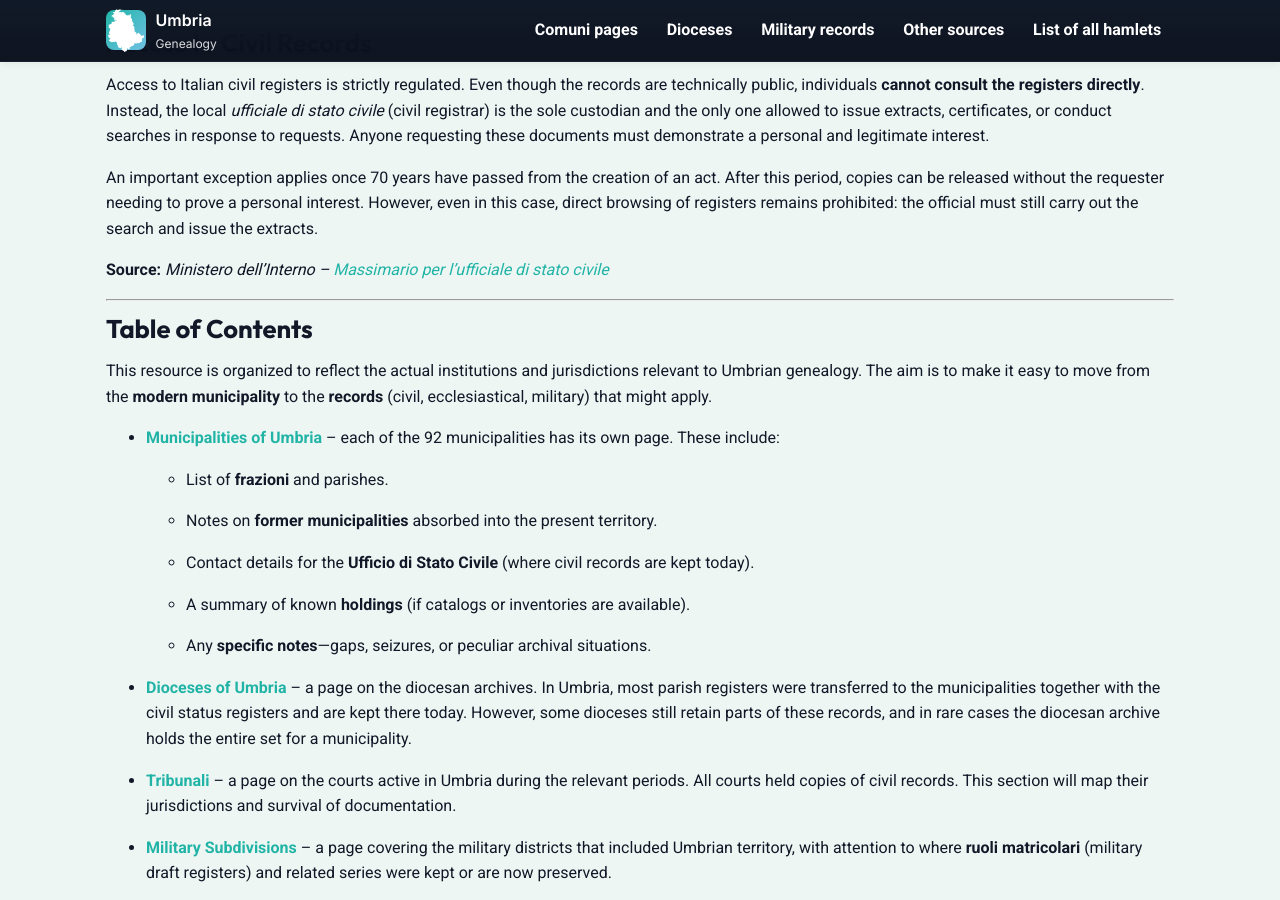
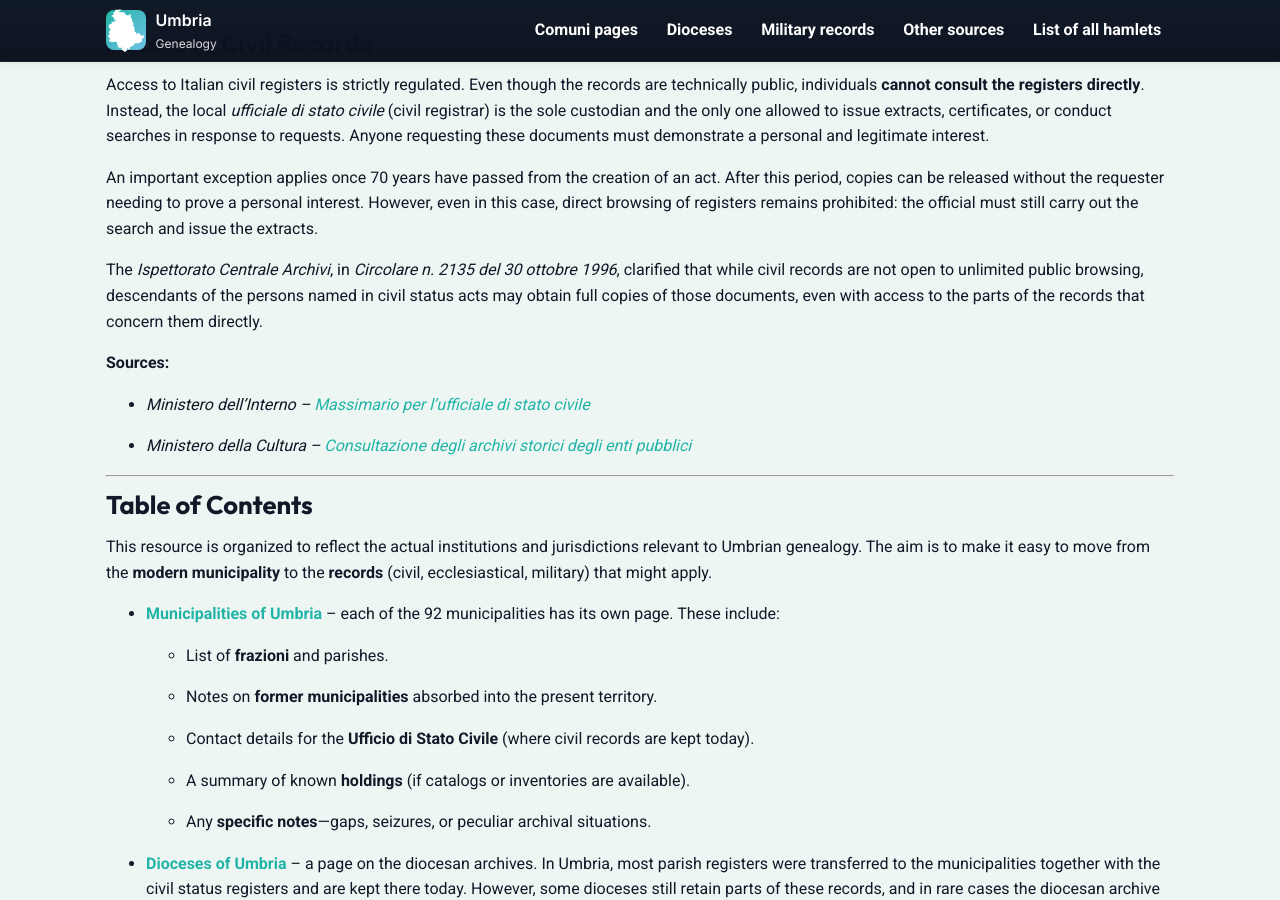
Before and after one commit to genealogy-umbria/genealogy-umbria.github.io, a Jekyll site: the page built from index.md, in a window 1280 px wide and 900 px high, scrolled down 4612 px. Built offline with Jekyll 4.4.1, drawn with Linux system fonts in a browser that asks for light colours.

Commit message:
Update index.md

```diff
--- a/index.md
+++ b/index.md
@@ -94,7 +94,11 @@ Access to Italian civil registers is strictly regulated. Even though the records
 
 An important exception applies once 70 years have passed from the creation of an act. After this period, copies can be released without the requester needing to prove a personal interest. However, even in this case, direct browsing of registers remains prohibited: the official must still carry out the search and issue the extracts.
 
-**Source:** *Ministero dell’Interno – [Massimario per l’ufficiale di stato civile](https://prefettura.interno.gov.it/sites/default/files/87/2024-07/massimario-ufficiale-stato-civile-2014-0.pdf)*
+The *Ispettorato Centrale Archivi*, in *Circolare n. 2135 del 30 ottobre 1996*, clarified that while civil records are not open to unlimited public browsing, descendants of the persons named in civil status acts may obtain full copies of those documents, even with access to the parts of the records that concern them directly.
+
+**Sources:**
+* *Ministero dell’Interno – [Massimario per l’ufficiale di stato civile](https://prefettura.interno.gov.it/sites/default/files/87/2024-07/massimario-ufficiale-stato-civile-2014-0.pdf)*
+* *Ministero della Cultura – [Consultazione degli archivi storici degli enti pubblici](https://sab-lom.cultura.gov.it/cosa-fare-per/consultazione-di-archivi-e-biblioteche/consultazione-degli-archivi-storici-degli-enti-pubblici)*
 
 ---
 
```
